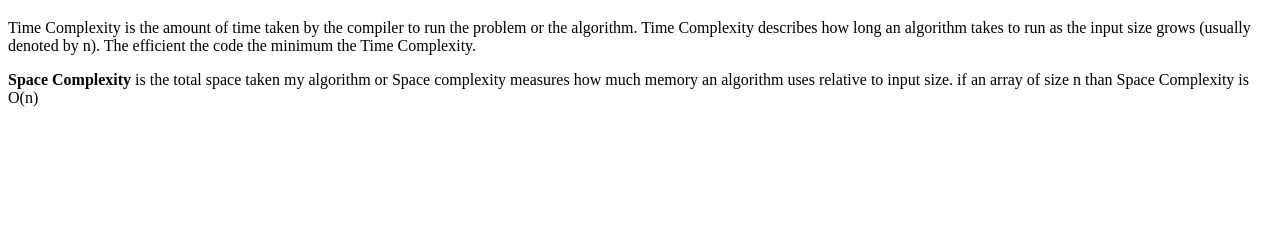
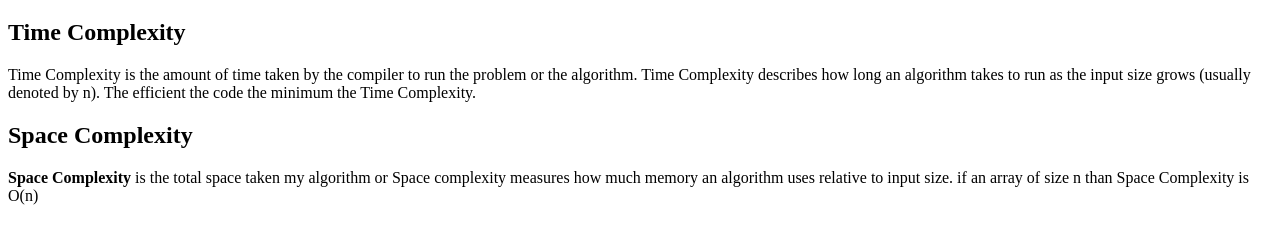
Before and after one commit to acciojob/time-and-space-complexity-KRISHNAKANT-KUSHWAHA, a website: page main.html in a window 1280 px wide. Shown: the part 61-304 px from the top of the page. Drawn offline with Linux system fonts and the light colour scheme.

Commit message:
created a submission

```diff
--- a/main.html
+++ b/main.html
@@ -9,13 +9,24 @@
 <body>
 	<!-- the entire body must be written by student -->
 	<h1>Time, Space, Complexity</h1>
-	<p>Time Complexity is the amount of time taken by the compiler to run the problem or the algorithm. Time Complexity describes how long an algorithm takes to run as the input size grows (usually denoted by n).
+	<div>
+		<h2>Time Complexity</h2>
+	<p>Time Complexity is the amount of time taken by the compiler
+		to run the problem or the algorithm. Time Complexity
+		describes how long an algorithm takes to run as the input
+		size grows (usually denoted by n).
       The efficient the code the minimum the Time Complexity.
 	</p>
+	</div>
+	<div>
+		<h2>Space Complexity</h2>
     <p>
-		<b>Space Complexity</b> is the total space taken my algorithm or Space complexity measures how much memory an algorithm uses relative to input size.
+		<b>Space Complexity</b> is the total space taken my
+		algorithm or Space complexity measures how much memory
+		an algorithm uses relative to input size.
 		if an array of size n than Space Complexity is O(n)
 	</p>
+		</div>
 	<script type="text/javascript" src="./script.js">
 </script>
 
--- a/script.js
+++ b/script.js
@@ -1 +1 @@
-//your JS code here. If required.
+//your JS code here. If requiredhttps://www.svgrepo.com/show/345221/three-dots.svg.
```
